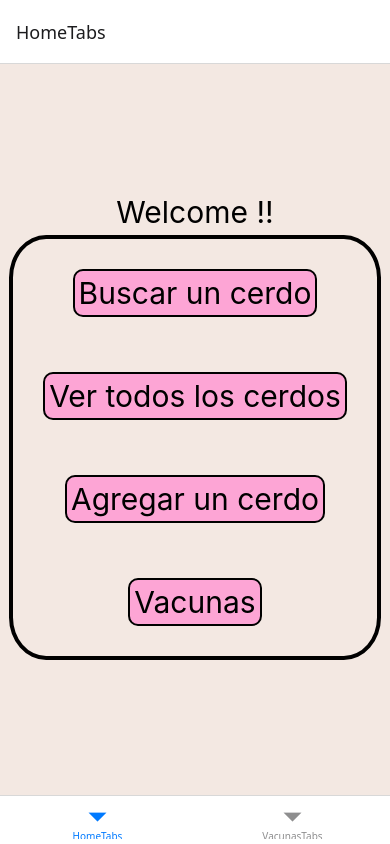
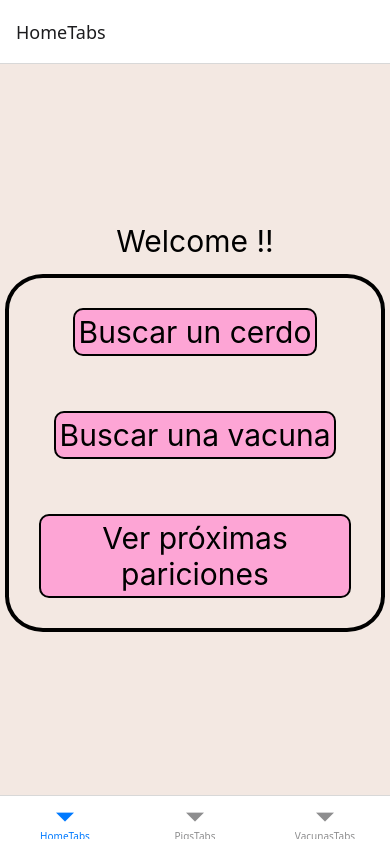
Before and after one commit to enzogitcode/porky_app_mobile_native_, a React Native app: screen /Home in a window 390 px wide. Built offline with nearby package versions, Linux system fonts and the light colour scheme.

Commit message:
indexPigsScreen pigstabs

```diff
--- a/src/navigation/AppNavigator.tsx
+++ b/src/navigation/AppNavigator.tsx
@@ -3,6 +3,7 @@ import React from "react";
 import { createBottomTabNavigator } from "@react-navigation/bottom-tabs";
 import HomeTabsNavigation from "./homeTab/HomeTabs";
 import VacunasTabsNavigation from "./vacunasTabs/VacunasTabs";
+import PigsTabsNavigation from "./pigsTabs/PigsTabs";
 
 const Tab = createBottomTabNavigator();
 
@@ -10,7 +11,7 @@ export default function AppNavigator() {
   return (
     <Tab.Navigator initialRouteName="HomeTabs">
       <Tab.Screen name="HomeTabs" component={HomeTabsNavigation} />
-
+      <Tab.Screen name="PigsTabs" component={PigsTabsNavigation} />
       <Tab.Screen name="VacunasTabs" component={VacunasTabsNavigation} />
     </Tab.Navigator>
   );
--- /dev/null
+++ b/src/navigation/pigsTabs/PigsTabs.tsx
@@ -0,0 +1,16 @@
+import { createNativeStackNavigator } from "@react-navigation/native-stack"
+import PigRegister from "../../screens/pigsScreens/PigRegister"
+import IndexPigsScreen from "../../screens/pigsScreens/IndexPigsScreen"
+
+const PigsStack = createNativeStackNavigator()
+
+const PigsTabsNavigation = () => {
+    return (
+        <PigsStack.Navigator initialRouteName="IndexPigs">
+            <PigsStack.Screen name="IndexPigs" component={IndexPigsScreen}/>
+            <PigsStack.Screen name="PigsRegister" component={PigRegister}/>
+        </PigsStack.Navigator>
+    )
+}
+
+export default PigsTabsNavigation
--- a/src/navigation/types.ts
+++ b/src/navigation/types.ts
@@ -3,6 +3,7 @@
 // 👇 Tab principal
 export type RootTabParamList = {
   HomeTabs: undefined;
+  PigsTabs:undefined;
   VacunasTabs: undefined;
   ProfileTabs: undefined;
 };
@@ -15,6 +16,7 @@ export type HomeStackParamList = {
 // 👇 Vacunas stack
 export type VacunasStackParamList = {
   IndexVacunas: undefined;
-  VacunasList:undefined
-  VacunaDetails:{id:string}
+  VacunasList:undefined;
+  VacunaDetails:{id:string};
+  VacunasRegister:undefined;
 };
--- a/src/navigation/vacunasTabs/VacunasTabs.tsx
+++ b/src/navigation/vacunasTabs/VacunasTabs.tsx
@@ -1,15 +1,16 @@
 import { createNativeStackNavigator } from "@react-navigation/native-stack";
 import IndexVacunasScreen from "../../screens/vacunasScreens/IndexVacunasScreen";
 import VacunasListScreen from "../../screens/vacunasScreens/VacunasListScreen";
+import VacunasRegister from "../../screens/vacunasScreens/VacunasRegister";
 
 const VacunasStack = createNativeStackNavigator()
 
 const VacunasTabsNavigation = () => {
      return (
-    <VacunasStack.Navigator>
+    <VacunasStack.Navigator initialRouteName="IndexVacunas">
       <VacunasStack.Screen name="IndexVacunas" component={IndexVacunasScreen}/>
       <VacunasStack.Screen name="VacunasList" component={VacunasListScreen}/>
-
+      <VacunasStack.Screen name="VacunasRegister" component={VacunasRegister}/>
     </VacunasStack.Navigator>
   );
 }
--- a/src/screens/HomeScreen.tsx
+++ b/src/screens/HomeScreen.tsx
@@ -18,27 +18,19 @@ const HomeScreen = () => {
           onPress={() => console.log("apreté el botón")}
         />
         <ButtonCustom
-          title="Ver todos los cerdos"
+          title="Buscar una vacuna"
           btnTitleStyle={styles.btnText}
           btnStyle={[styles.btnStyle, customStyles.menuButton]}
           darkMode={true}
           onPress={() => console.log("apreté el botón")}
         />
         <ButtonCustom
-          title="Agregar un cerdo"
+          title="Ver próximas pariciones"
           btnTitleStyle={styles.btnText}
           btnStyle={[styles.btnStyle, customStyles.menuButton]}
           darkMode={true}
           onPress={() => console.log("apreté el botón")}
         />
-        <ButtonCustom
-          title="Vacunas"
-          btnTitleStyle={styles.btnText}
-          btnStyle={[styles.btnStyle, customStyles.menuButton]}
-          darkMode={true}
-          onPress={() => console.log("apreté el botón")}
-        />
-
 
       </View>
     </Container>
--- /dev/null
+++ b/src/screens/pigsScreens/IndexPigsScreen.tsx
@@ -0,0 +1,18 @@
+import { StyleSheet, Text, View } from 'react-native'
+import React from 'react'
+import Container from '../../ui/Container'
+import ButtonCustom from '../../ui/ButtonCustom'
+import { customStyles } from '../../styles/customStyles'
+
+const IndexPigsScreen = () => {
+  return (
+    <Container>
+      <ButtonCustom btnStyle={[customStyles.menuButton, customStyles.btnStyle]} btnTitleStyle={customStyles.btnText} title='Ver Lista de cerdos' />
+      <ButtonCustom btnStyle={[customStyles.menuButton, customStyles.btnStyle]} btnTitleStyle={customStyles.btnText} title='Registrar un cerdo' />
+    </Container>
+  )
+}
+
+export default IndexPigsScreen
+
+const styles = StyleSheet.create({})
--- a/src/screens/pigsScreens/PigRegister.tsx
+++ b/src/screens/pigsScreens/PigRegister.tsx
@@ -0,0 +1,11 @@
+import Container from "../../ui/Container"
+import { Text } from "react-native"
+
+const PigRegister = () => {
+    return(
+        <Container>
+            <Text>PigRegister</Text>
+        </Container>
+    )
+}
+export default PigRegister
--- a/src/screens/vacunasScreens/IndexVacunasScreen.tsx
+++ b/src/screens/vacunasScreens/IndexVacunasScreen.tsx
@@ -23,10 +23,10 @@ const IndexVacunasScreen = () => {
         onPress={() => navigation.navigate("VacunasList")}
       />
       <ButtonCustom
-        title="Lista de Vacunas"
+        title="Registrar una vacuna"
         btnTitleStyle={customStyles.btnText}
         btnStyle={[customStyles.btnStyle, customStyles.menuButton]}
-        onPress={() => navigation.navigate("VacunasList")}
+        onPress={() => navigation.navigate("VacunasRegister")}
       />
     </Container>
   );
--- a/src/styles/customStyles.ts
+++ b/src/styles/customStyles.ts
@@ -6,7 +6,7 @@ export const customStyles = StyleSheet.create({
     menuButton: {
         backgroundColor: colors.rosa,
         outlineColor: colors.cyan,
-        outlineWidth: 4
+        outlineWidth: 4,
     },
 
     infoButton: {
--- a/src/ui/ButtonCustom.tsx
+++ b/src/ui/ButtonCustom.tsx
@@ -39,7 +39,7 @@ const ButtonCustom: React.FC<ButtonCustomProps> = ({
         darkMode ? darkStyle : lightStyle,
       ]}
     >
-      <Text style={btnTitleStyle}>{title}</Text>
+      <Text style={[btnTitleStyle, styles.btnTextCenter]}>{title}</Text>
     </TouchableHighlight>
   );
 };
@@ -48,4 +48,7 @@ export default ButtonCustom;
 
 const styles = StyleSheet.create({
   btnDefaultStyle: {},
+  btnTextCenter: {
+    textAlign:'center'
+  }
 });
--- a/src/ui/Container.tsx
+++ b/src/ui/Container.tsx
@@ -25,6 +25,7 @@ const styles = StyleSheet.create({
         alignItems:'center',
         justifyContent:'center',
         marginTop:Platform.OS === 'android' ? StatusBar.currentHeight:0,
-        backgroundColor: '#f3e8e2'
+        backgroundColor: '#f3e8e2',
+        gap:10
     }
 })
```
Also changed, not shown: src/screens/usersScreens/ResetPinScreen.tsx (added).
